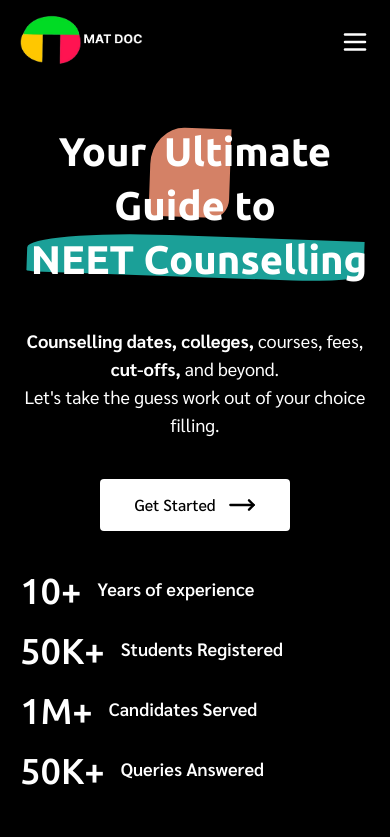
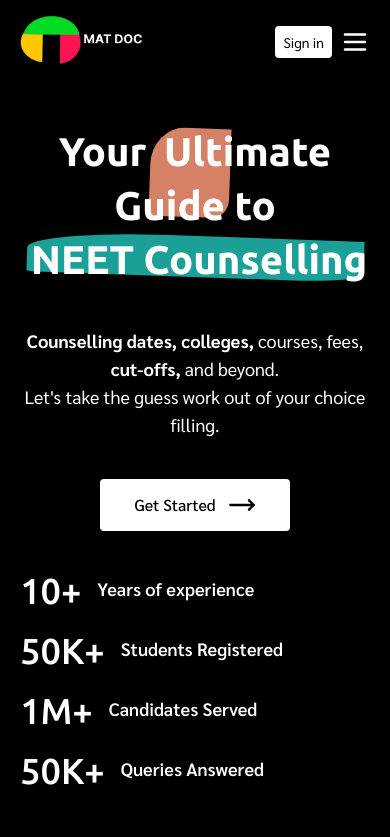
Before and after one commit to invincibleinventor/matdoc-main, a React (Vite) app: page / in a window 390 px wide. Shown: the top 837 px of the page. Built offline with nearby package versions, Linux system fonts and the light colour scheme.

Commit message:
worked on the changes

```diff
--- a/src/components/Layout/MobileModal.jsx
+++ b/src/components/Layout/MobileModal.jsx
@@ -83,11 +83,11 @@ const MobileModal = ({ isActive, onClose }) => {
       title: "Enquire Now",
       link: "/enquiry-form",
     },
-    {
-      id: 8,
-      title: "Sign In / Sign Up",
-      link: "/auth/login",
-    },
+    // {
+    //   id: 8,
+    //   title: "Sign In / Sign Up",
+    //   link: "/auth/login",
+    // },
   ];
   return (
     <>
--- a/src/components/Layout/Navbar.jsx
+++ b/src/components/Layout/Navbar.jsx
@@ -200,11 +200,22 @@ const Navbar = () => {
                 onClick={() => setMobileModal(false)}
               />
             ) : (
-              <Menu
-                className="text-white"
-                size={30}
-                onClick={() => setMobileModal(true)}
-              />
+              <>
+                <Link
+                  to="/auth/login"
+                  rel="canonical"
+                  target="_blank"
+                  className="flex items-center justify-center text-nowrap px-2 md:px-3 md:text-base md:py-2 py-1.5 text-sm mr-2 text-black bg-white rounded cursor-pointer"
+                >
+                  {" "}
+                  Sign in
+                </Link>
+                <Menu
+                  className="text-white"
+                  size={30}
+                  onClick={() => setMobileModal(true)}
+                />
+              </>
             )}
           </ul>
         </div>
```
